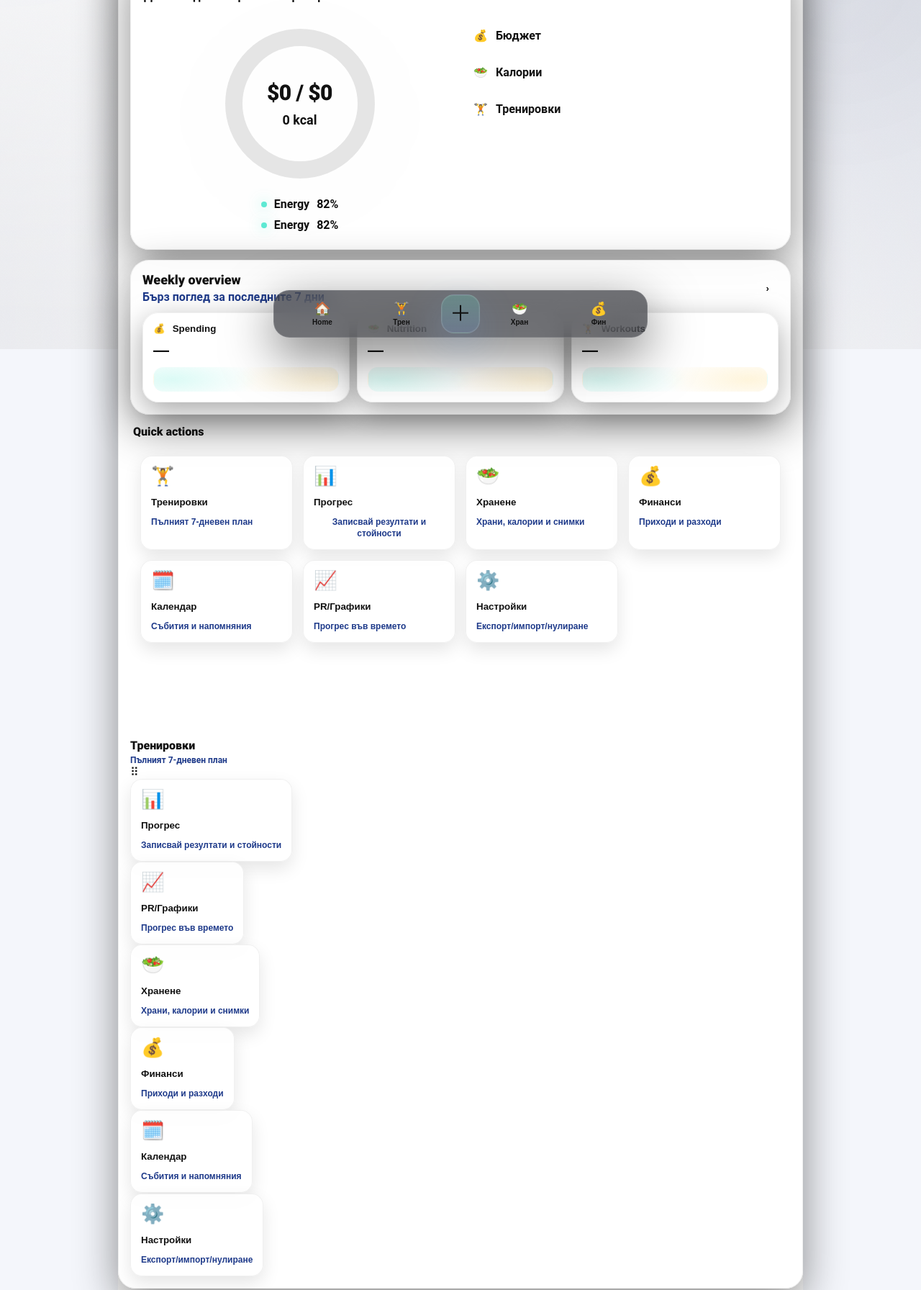
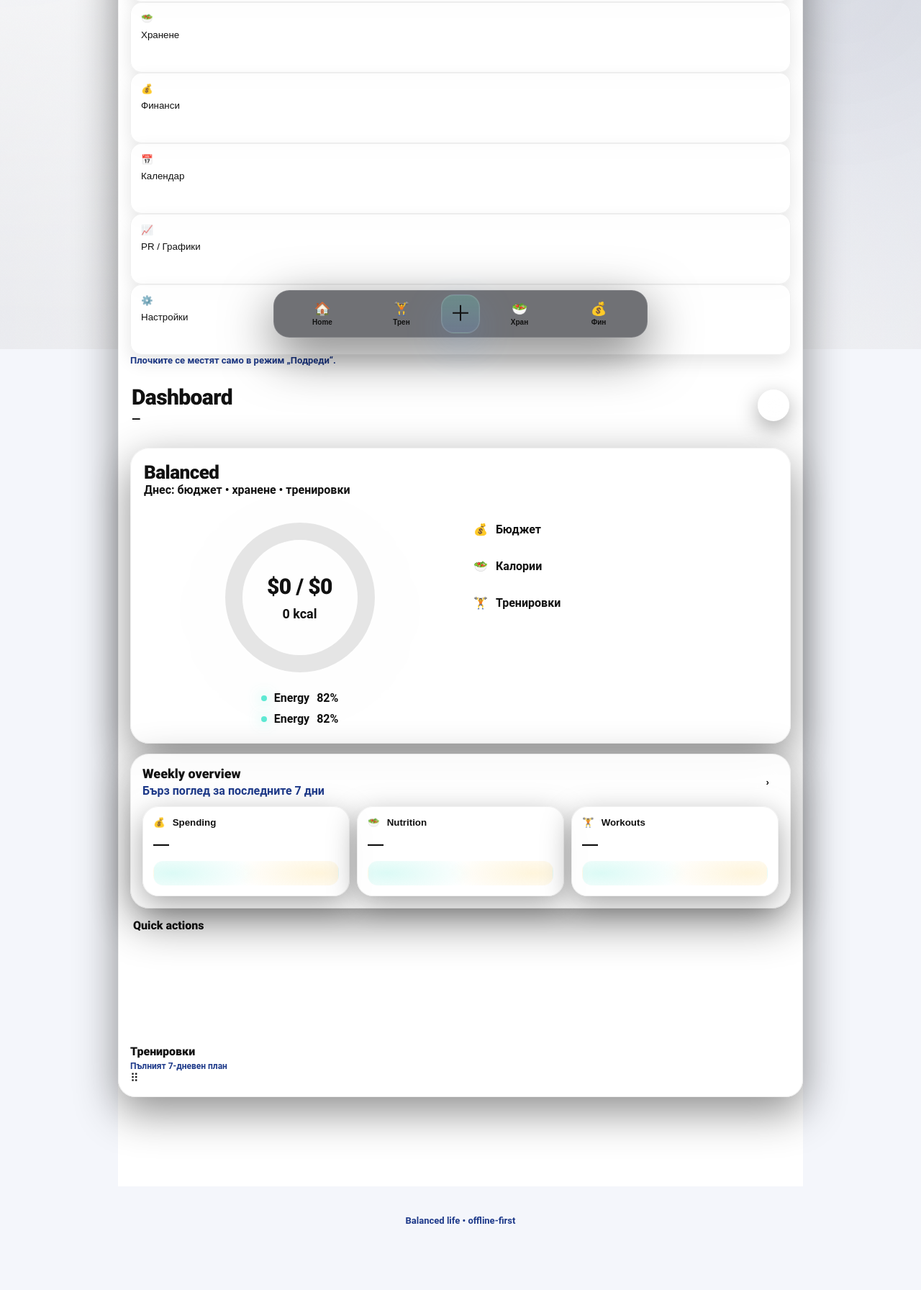
Before and after one commit to zerospookz/balanced-life, a plain HTML site: page index.html in a window 1280 px wide. Shown: the part 315-2107 px from the top of the page at 72% size. After the commit the page ends 2038 px from the top, so only its background shows below. Drawn offline with Linux system fonts and the light colour scheme; a web font is replaced by a local one.

Commit message:
Add files via upload

```diff
--- a/index.html
+++ b/index.html
@@ -44,7 +44,17 @@
       <div class="card">
         <div class="cardHead">
           <h2>Начало</h2>
-          <div class="muted">Плочките се местят само в режим „Подреди“.</div>
+
+<div class="tilesGrid">
+  <button class="tile" data-open="plan"><span class="tileIcon">🏋️</span><span class="tileTitle">Тренировки</span></button>
+  <button class="tile" data-open="log"><span class="tileIcon">📊</span><span class="tileTitle">Прогрес</span></button>
+  <button class="tile" data-open="nutrition"><span class="tileIcon">🥗</span><span class="tileTitle">Хранене</span></button>
+  <button class="tile" data-open="finance"><span class="tileIcon">💰</span><span class="tileTitle">Финанси</span></button>
+  <button class="tile" data-open="calendar"><span class="tileIcon">📅</span><span class="tileTitle">Календар</span></button>
+  <button class="tile" data-open="charts"><span class="tileIcon">📈</span><span class="tileTitle">PR / Графики</span></button>
+  <button class="tile" data-open="settings"><span class="tileIcon">⚙️</span><span class="tileTitle">Настройки</span></button>
+</div>
+<div class="muted">Плочките се местят само в режим „Подреди“.</div>
         </div>
 
 
@@ -143,13 +153,13 @@
         <div class="quickActions">
           <div class="qaTitle">Quick actions</div>
           <div id="tilesGrid" class="tiles" aria-label="Плочки за навигация">
-            <button class="tile" type="button" data-open="plan"><div class="ticon">🏋️</div><div class="tname">Тренировки</div><div class="tdesc">Пълният 7-дневен план</div></button>
-            <button class="tile" type="button" data-open="log"><div class="ticon">📊</div><div class="tname">Прогрес</div><div class="tdesc">Записвай резултати и стойности</div></button>
-            <button class="tile" type="button" data-open="nutrition"><div class="ticon">🥗</div><div class="tname">Хранене</div><div class="tdesc">Храни, калории и снимки</div></button>
-            <button class="tile" type="button" data-open="finance"><div class="ticon">💰</div><div class="tname">Финанси</div><div class="tdesc">Приходи и разходи</div></button>
-            <button class="tile" type="button" data-open="calendar"><div class="ticon">🗓️</div><div class="tname">Календар</div><div class="tdesc">Събития и напомняния</div></button>
-            <button class="tile" type="button" data-open="charts"><div class="ticon">📈</div><div class="tname">PR/Графики</div><div class="tdesc">Прогрес във времето</div></button>
-            <button class="tile" type="button" data-open="settings"><div class="ticon">⚙️</div><div class="tname">Настройки</div><div class="tdesc">Експорт/импорт/нулиране</div></button>
+
+
+
+
+
+
+
           </div>
         </div>
       </div>
@@ -159,47 +169,17 @@
             <div class="handle">⠿</div>
           </button>
 
-          <button class="tile" type="button" data-open="log">
-            <div class="ticon">📊</div>
-            <div class="tname">Прогрес</div>
-            <div class="tdesc">Записвай резултати и стойности</div>
-            <div class="handle">⠿</div>
-          </button>
 
-          <button class="tile" type="button" data-open="charts">
-            <div class="ticon">📈</div>
-            <div class="tname">PR/Графики</div>
-            <div class="tdesc">Прогрес във времето</div>
-            <div class="handle">⠿</div>
-          </button>
 
-          <button class="tile" type="button" data-open="nutrition">
-            <div class="ticon">🥗</div>
-            <div class="tname">Хранене</div>
-            <div class="tdesc">Храни, калории и снимки</div>
-            <div class="handle">⠿</div>
-          </button>
 
-          <button class="tile" type="button" data-open="finance">
-            <div class="ticon">💰</div>
-            <div class="tname">Финанси</div>
-            <div class="tdesc">Приходи и разходи</div>
-            <div class="handle">⠿</div>
-          </button>
 
-          <button class="tile" type="button" data-open="calendar">
-            <div class="ticon">🗓️</div>
-            <div class="tname">Календар</div>
-            <div class="tdesc">Събития и напомняния</div>
-            <div class="handle">⠿</div>
-          </button>
 
-          <button class="tile" type="button" data-open="settings">
-            <div class="ticon">⚙️</div>
-            <div class="tname">Настройки</div>
-            <div class="tdesc">Експорт/импорт/нулиране</div>
-            <div class="handle">⠿</div>
-          </button>
+
+
+
+
+
+
         </div>
 
         <div class="hint" id="editHint" style="display:none; margin-top:10px;">
--- a/styles.css
+++ b/styles.css
@@ -634,3 +634,7 @@ body.dark .sub,
 body.dark .hint{
   color: #93c5fd !important;
 }
+
+/* v4.9.4 – HARD duplicate tile kill */
+.tilesGrid{display:grid !important}
+.tile{display:flex !important}
```
